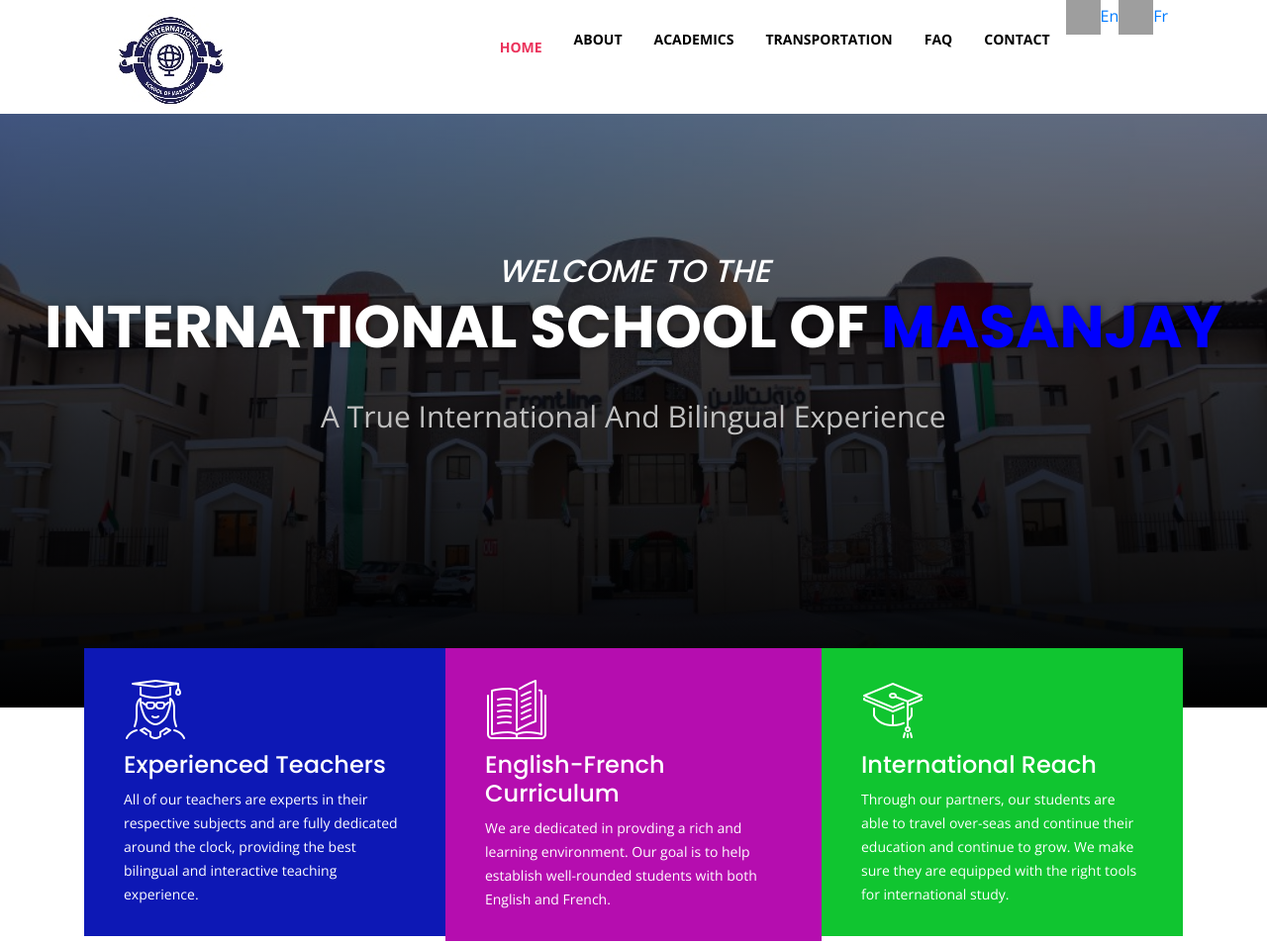
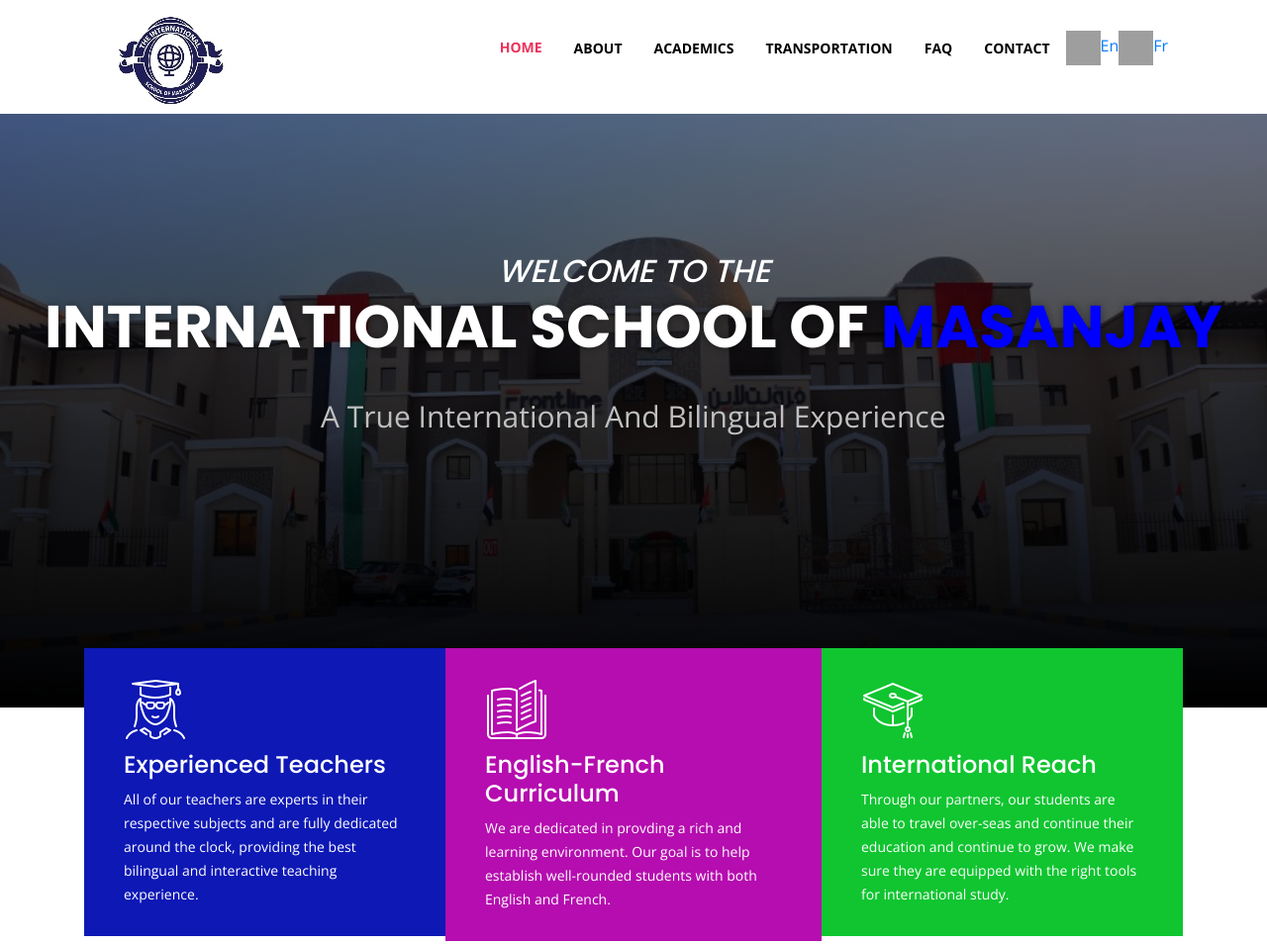
Before and after one commit to Hackerrr23/wusasi-school, a website: page index.html in a window 1280 px wide. Shown: the top 954 px of the page at 99% size. Drawn offline with nearby package versions, Linux system fonts and the light colour scheme; grey boxes are pictures that could not be loaded.

Commit message:
navbar fixed

```diff
--- a/css/style.css
+++ b/css/style.css
@@ -2845,6 +2845,11 @@ blockquote:after {
     background-position: center;
     background-position-y: -240px;
     height: 30vh;
+}
+.mr-auto {
+    display: flex;
+    justify-content: center;
+    align-items: center;
 }
 @media only screen and (min-width: 900px) {
     .learning-pointes, .readmoreHaha {
--- a/index.html
+++ b/index.html
@@ -499,7 +499,7 @@
           </li>
           <li class="col-lg-6 col-md-6 members">
             <div class="team">
-              <div class="team-image loudAsHell">   <div class="luna"></div>
+              <div class="team-image loudAsHell">
                 <!-- <div class="overlay">
                   <div class="socials">
                     <ul class="experts">
```
